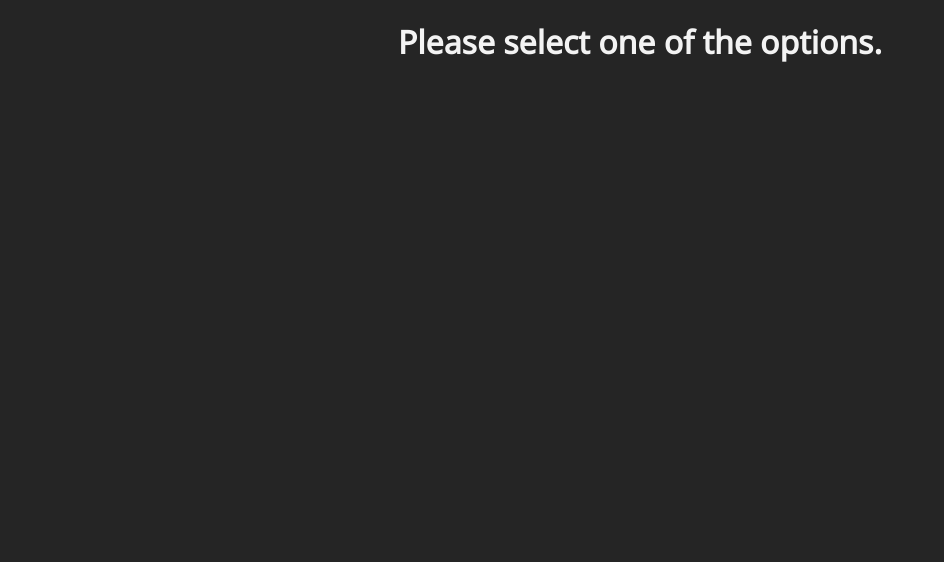
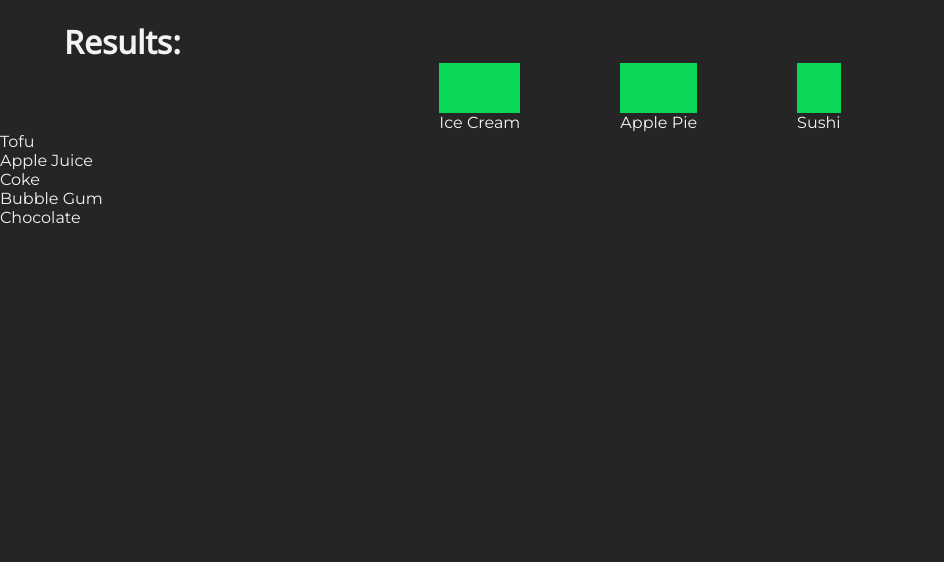
Before and after one commit to jacob-seiler/project-darwin, a Python web app: template templates/index.html in a window 1280 px wide. Shown: the part 128-690 px from the top of the page, without its empty margins (0-944 px from the left). Run offline with Jinja, Linux system fonts and the light colour scheme; the template is opened without the code that fills it, so the values that code supplies are empty.

Commit message:
Began designing results

```diff
--- a/static/style.css
+++ b/static/style.css
@@ -44,6 +44,11 @@ header {
   text-align: center;
 }
 
+.selection h1 {
+  text-align: left;
+  margin-left: 5%;
+}
+
 .selection .choices {
   display: -webkit-box;
   display: -ms-flexbox;
@@ -57,7 +62,7 @@ header {
   cursor: pointer;
   height: 500px;
   width: 400px;
-  margin: 0 20px;
+  margin: 20px;
   text-align: left;
   display: -webkit-box;
   display: -ms-flexbox;
@@ -73,7 +78,41 @@ header {
 }
 
 .selection .button {
-  margin-top: 100px;
+  margin-top: 40px;
+}
+
+.result {
+  text-align: center;
+}
+
+.result h1 {
+  text-align: left;
+  margin-left: 5%;
+}
+
+.result .graph {
+  text-align: center;
+  display: -webkit-box;
+  display: -ms-flexbox;
+  display: flex;
+  -webkit-box-pack: center;
+      -ms-flex-pack: center;
+          justify-content: center;
+}
+
+.result .graph p {
+  margin: 0 50px;
+}
+
+.result .graph p::before {
+  content: "";
+  height: 50px;
+  display: block;
+  background-color: #0ad658;
+}
+
+.result .list {
+  text-align: left;
 }
 
 .hidden {
--- a/static/style.scss
+++ b/static/style.scss
@@ -57,6 +57,11 @@ header {
 	display: block;
 	text-align: center;
 
+	h1 {
+		text-align: left;
+		margin-left: 5%;
+	}
+
 	.choices {
 		display: flex;
 		justify-content: center;
@@ -67,7 +72,7 @@ header {
 		height: 500px;
 		width: 400px;
 
-		margin: 0 20px;
+		margin: 20px;
 
 		text-align: left;
 		display: flex;
@@ -79,13 +84,41 @@ header {
 	}
 
 	.button {
-		margin-top: 100px;
+		margin-top: 40px;
 	}
 }
 
 .result {
 	// TODO bar graph for top bew
 	// TODO list for rest
+
+	text-align: center;
+
+	h1 {
+		text-align: left;
+		margin-left: 5%;
+	}
+
+	.graph {
+		text-align: center;
+		display: flex;
+		justify-content: center;
+
+		p {
+			margin: 0 50px;
+		}
+
+		p::before {
+			content: "";
+			height: 50px;
+			display: block;
+			background-color: get-color(primary);
+		}
+	}
+
+	.list {
+		text-align: left;
+	}
 }
 
 .hidden {
--- a/templates/index.html
+++ b/templates/index.html
@@ -13,18 +13,30 @@
 			<div class="line"></div>
 		</header>
 		<main>
-			<div class="selection">
-				<h1>Please select one of the options.</h1>
+			<div class="hidden selection">
+				<h1>Please select one of the options:</h1>
 				<div class="choices"></div>
 				<a class="hidden button button-results" onclick="getResults()"
 					>Submit Votes / See Results</a
 				>
 			</div>
-			<div class="hidden result">
-				<h1>Results</h1>
+			<div class="result">
+				<h1>Results:</h1>
 				<!-- Search / Filter options -->
 				<!-- Bar graph of top -->
+				<div class="graph">
+					<p amount="70">Ice Cream</p>
+					<p amount="16">Apple Pie</p>
+					<p amount="5">Sushi</p>
+				</div>
 				<!-- List of others -->
+				<div class="list">
+					<p amount="3">Tofu</p>
+					<p amount="2">Apple Juice</p>
+					<p amount="2">Coke</p>
+					<p amount="1">Bubble Gum</p>
+					<p amount="1">Chocolate</p>
+				</div>
 
 				<!-- For each, display img, title, ranking info -->
 			</div>
```
Also changed, not shown: 2 other files.
